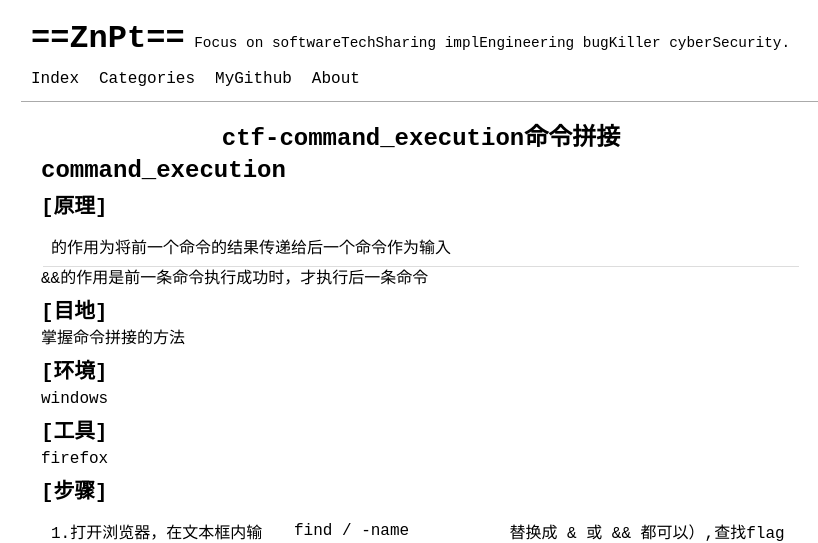
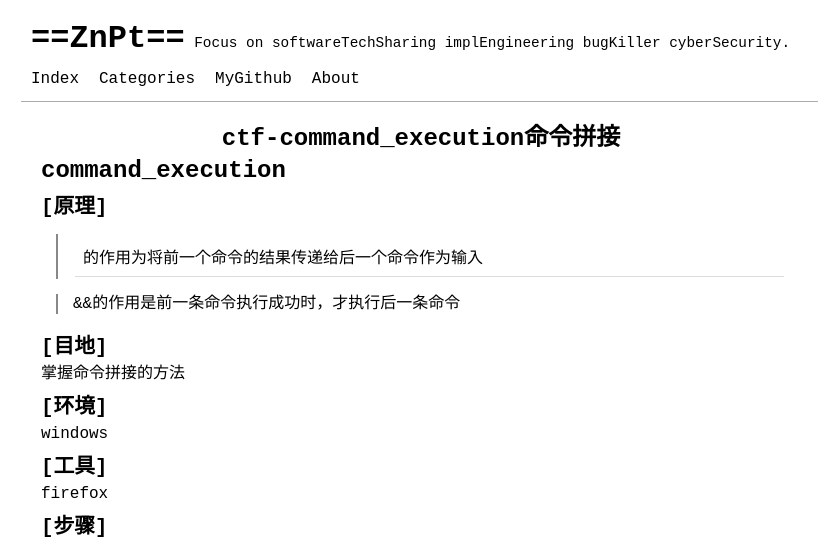
Before and after one commit to 2hux1nb0/2hux1nb0.github.io, a Jekyll site: the page built from _posts/2016-02-03-ctf-command_execution命令拼接.md, in a window 1280 px wide. Shown: the top 543 px of the page, without its empty margins (219-1037 px from the left). Built offline with Jekyll 4.4.1, drawn with Linux system fonts in a browser that asks for light colours.

```diff
--- a/_posts/2016-02-03-ctf-command_execution命令拼接.md
+++ b/_posts/2016-02-03-ctf-command_execution命令拼接.md
@@ -13,9 +13,10 @@ tags: [命令拼接]
 
 ## **[原理]**
 
-| 的作用为将前一个命令的结果传递给后一个命令作为输入
+> | 的作用为将前一个命令的结果传递给后一个命令作为输入
 
-&&的作用是前一条命令执行成功时，才执行后一条命令
+> &&的作用是前一条命令执行成功时，才执行后一条命令
+>
 
 ## **[目地]**
 
@@ -31,10 +32,10 @@ firefox
 
 ## **[步骤]**
 
-1.打开浏览器，在文本框内输入127.0.0.1 | find / -name "flag.txt" （将 | 替换成 & 或 && 都可以）,查找flag所在位置，如图所示。
+> 1.打开浏览器，在文本框内输入127.0.0.1 | find / -name "flag.txt" （将 | 替换成 & 或 && 都可以）,查找flag所在位置，如图所示。
 
 ![img](https://adworld.xctf.org.cn/media/task/writeup/cn/command_execution/1.png)
 
-2.在文本框内输入 127.0.0.1 | cat /home/flag.txt 可得到flag，如图所示。
+> 2.在文本框内输入 127.0.0.1 | cat /home/flag.txt 可得到flag，如图所示。
 
 ![img](https://adworld.xctf.org.cn/media/task/writeup/cn/command_execution/2.png)
```
